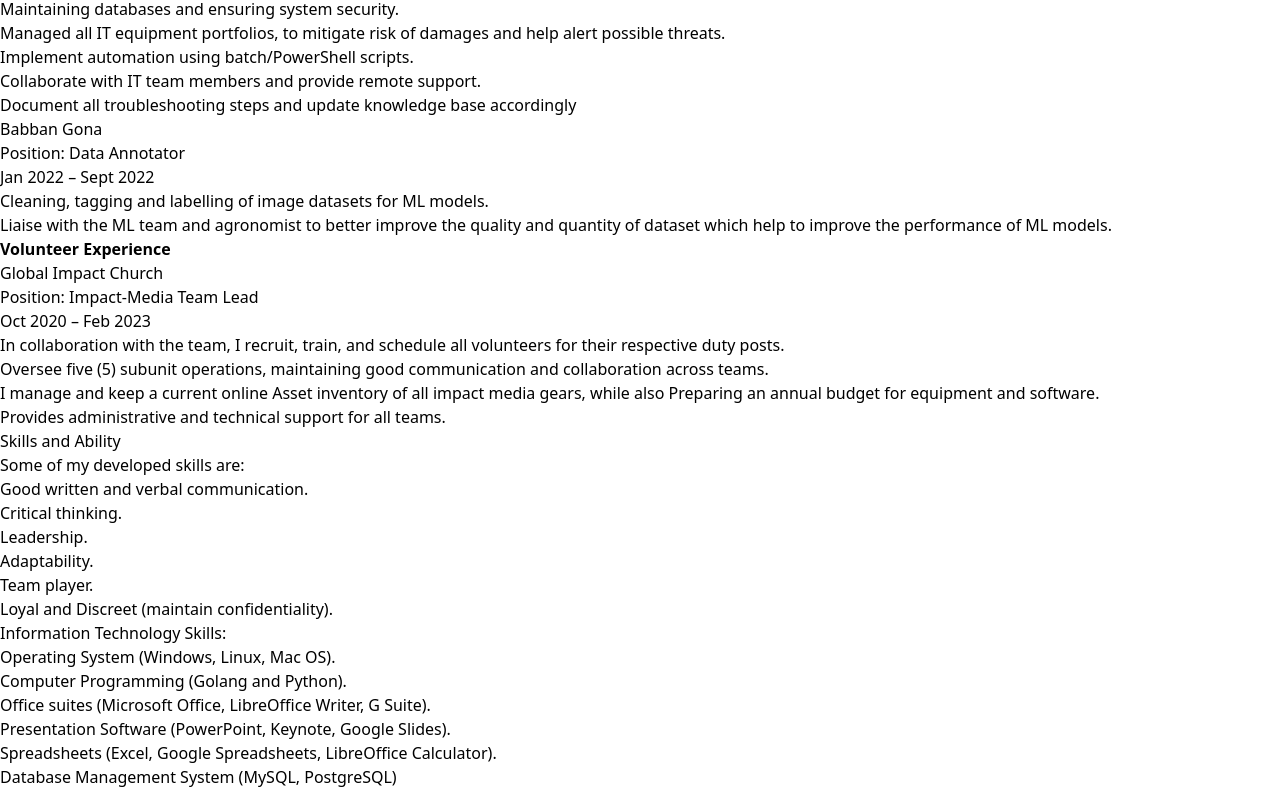
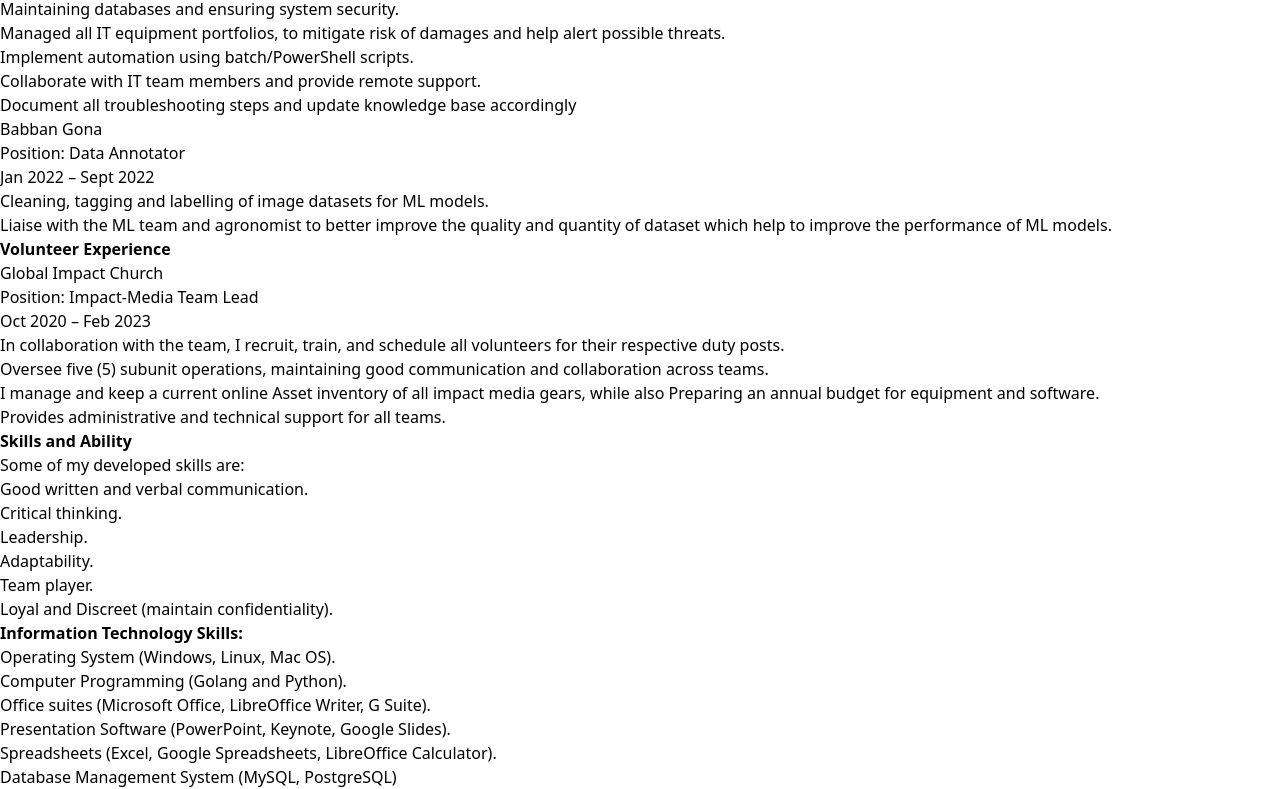
Before and after one commit to juw0n/cloudResumeChallengeAWS, a website: page dist/index.html in a window 1280 px wide. Shown: the part 555-1344 px from the top of the page. Drawn offline with Linux system fonts and the light colour scheme.

Commit message:
css update

```diff
--- a/dist/index.html
+++ b/dist/index.html
@@ -78,7 +78,7 @@
     </div>
 
     <div class="skills">
-        <h1>Skills and Ability</h1>
+        <h1 class="font-bold">Skills and Ability</h1>
         <h3>Some of my developed skills are:</h3>
         <ul class="list-inside">
             <li>Good written and verbal communication.</li>
@@ -89,7 +89,7 @@
             <li>Loyal and Discreet (maintain confidentiality).</li>
         </ul>
 
-        <h3>Information Technology Skills:</h3>
+        <h3 class="font-bold">Information Technology Skills:</h3>
         <ul>
             <li>Operating System (Windows, Linux, Mac OS).</li>
             <li>Computer Programming (Golang and Python).</li>
```
